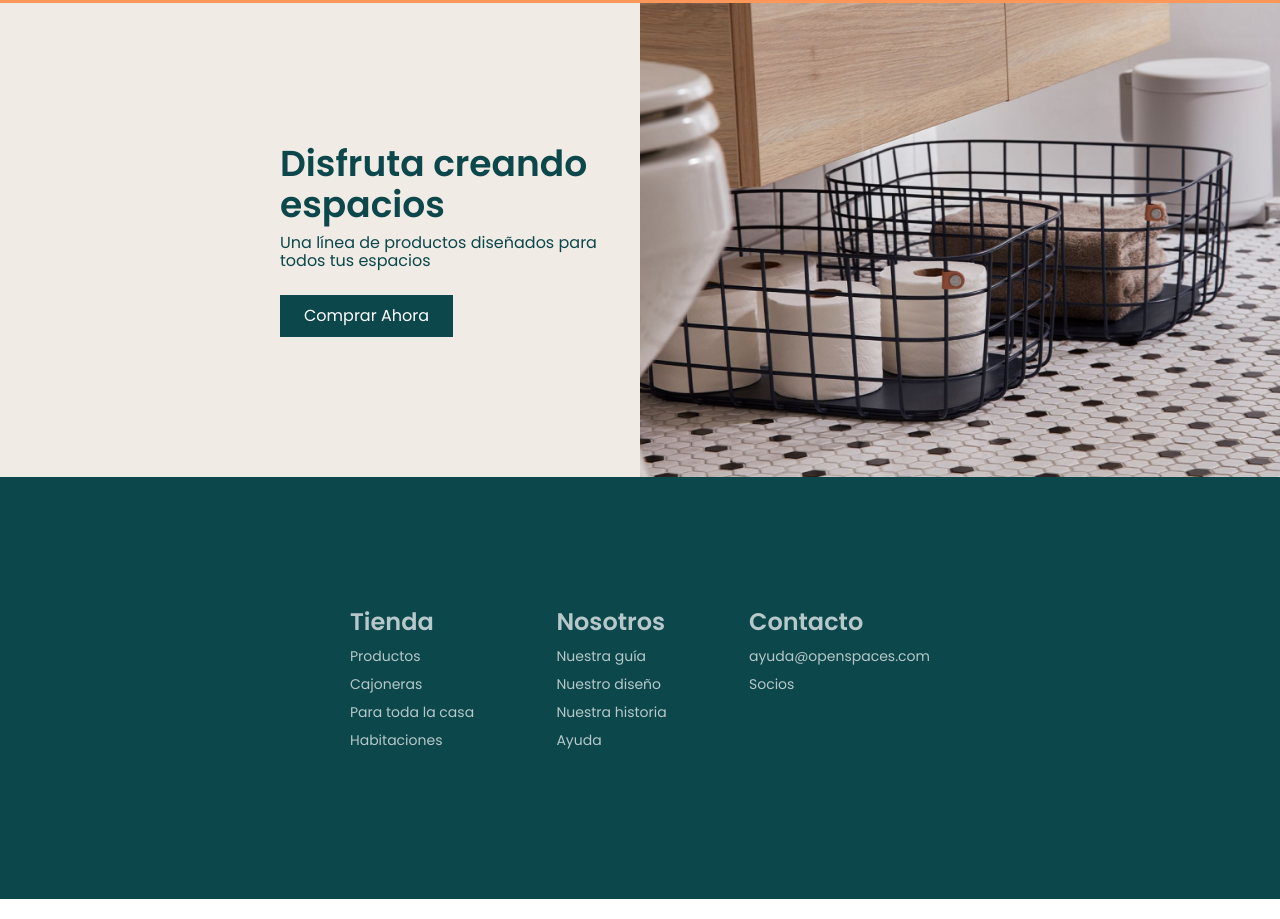
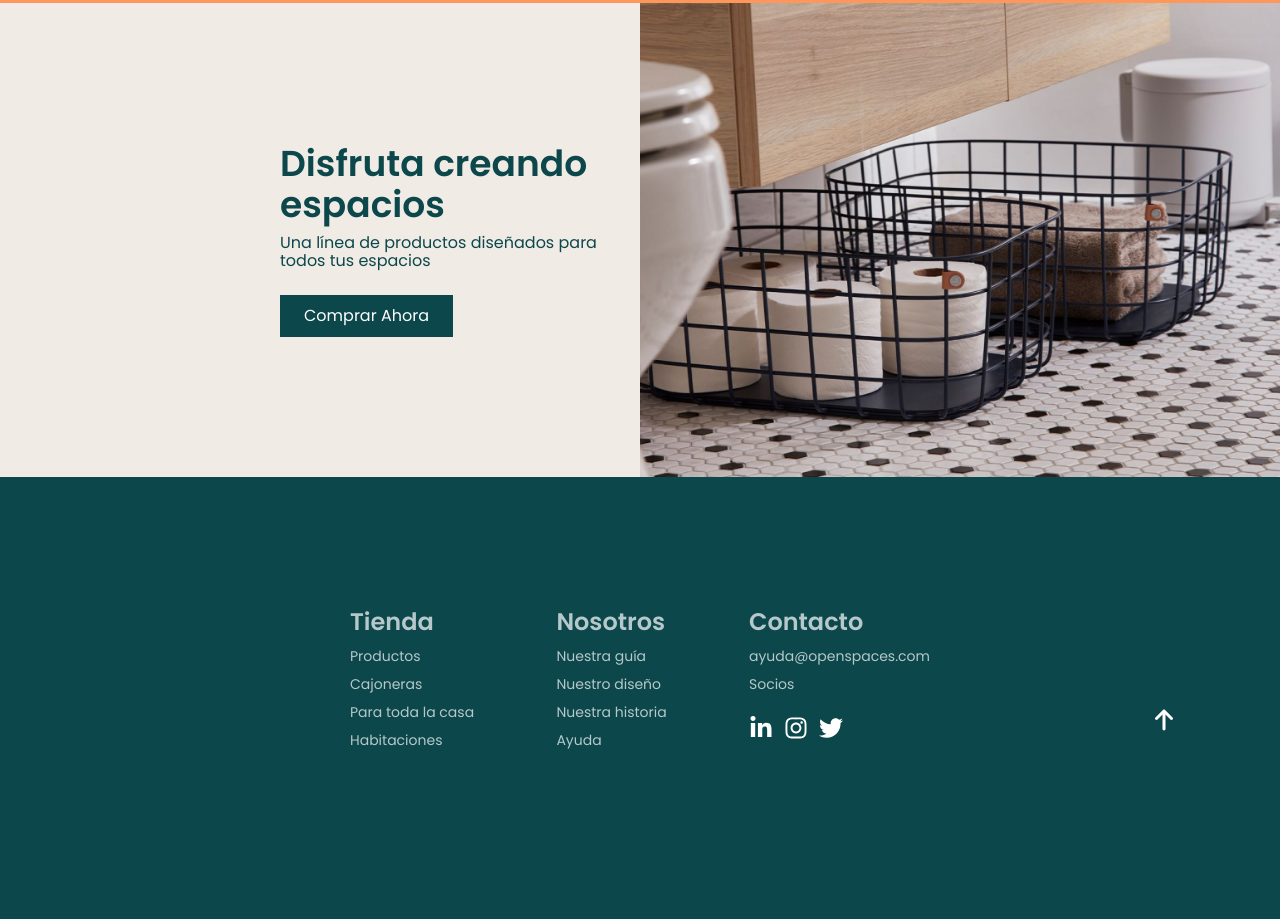
Before and after one commit to Adalab/modulo-1-evaluacion-final-NaiSaratxaga, a website: page public/index.html in a window 1280 px wide. Shown: the part 1743-2662 px from the top of the page. Drawn offline with nearby package versions, Linux system fonts and the light colour scheme.

Commit message:
Included arrow up footer

```diff
--- a/public/index.html
+++ b/public/index.html
@@ -29,8 +29,8 @@
               title="Icon hamburger menu" />
       </a>
 
-      <nav class="manu__nav--expanded">
-          <ul class="manu__nav-items">
+      <nav class="menu__nav--expanded">
+          <ul class="menu__nav-items">
               <li>
                   <a href="https://adalab.es/" target="_blank">
                       Productos
@@ -173,17 +173,17 @@
 
               <div class="container-social-links">
                   <a href="https://adalab.es/" target="_blank">
-                      <img class="menu-icon" src=" ./assets/images/icon/linkedin-in-brands.svg" alt="Linkedln"
+                      <img class="footer-menu-icon" src=" ./assets/images/icon/linkedin-in-brands.svg" alt="Linkedln"
                           title="Icon Linkedln" />
                   </a>
 
                   <a href="https://adalab.es/" target="_blank">
-                      <img class="menu-icon" src=" ./assets/images/icon/instagram-brands.svg" alt="Instagram"
+                      <img class="footer-menu-icon" src=" ./assets/images/icon/instagram-brands.svg" alt="Instagram"
                           title="Icon Instagram" />
                   </a>
 
                   <a href="https://adalab.es/" target="_blank">
-                      <img class="menu-icon" src=" ./assets/images/icon/twitter-brands.svg" alt="Twiter "
+                      <img class="footer-menu-icon" src=" ./assets/images/icon/twitter-brands.svg" alt="Twiter "
                           title="Icon twiter" />
                   </a>
               </div>
@@ -192,7 +192,7 @@
 
       <div class="anchor-footer">
           <a href="#top-page">
-              <img class="menu-icon" src=" ./assets/images/icon/arrow-up-solid.svg" alt="icon arrow up "
+              <img class="footer-menu-icon" src=" ./assets/images/icon/arrow-up-solid.svg" alt="icon arrow up "
                   title="Icon arrow up" />
           </a>
       </div>
--- a/src/scss/layout/_footer.scss
+++ b/src/scss/layout/_footer.scss
@@ -63,4 +63,13 @@
     top: 10.938rem;
     left: 90%;
   }
+  @media all and (min-width: 1200px) {
+    top: 14.438rem;
+  }
 }
+
+.footer-menu-icon {
+  width: 1.5rem;
+  height: 1.5rem;
+  cursor: pointer;
+}
--- a/src/scss/layout/_menu.scss
+++ b/src/scss/layout/_menu.scss
@@ -25,7 +25,7 @@
   }
 }
 
-.manu__nav-items {
+.menu__nav-items {
   display: flex;
   flex-direction: row;
   font-family: $poppins;
```
Also changed, not shown: src/html/partials/footer.html (+4 -4 lines), src/html/partials/menu.html (+2 -2 lines), public/assets/css/main.css, 1 other file.
